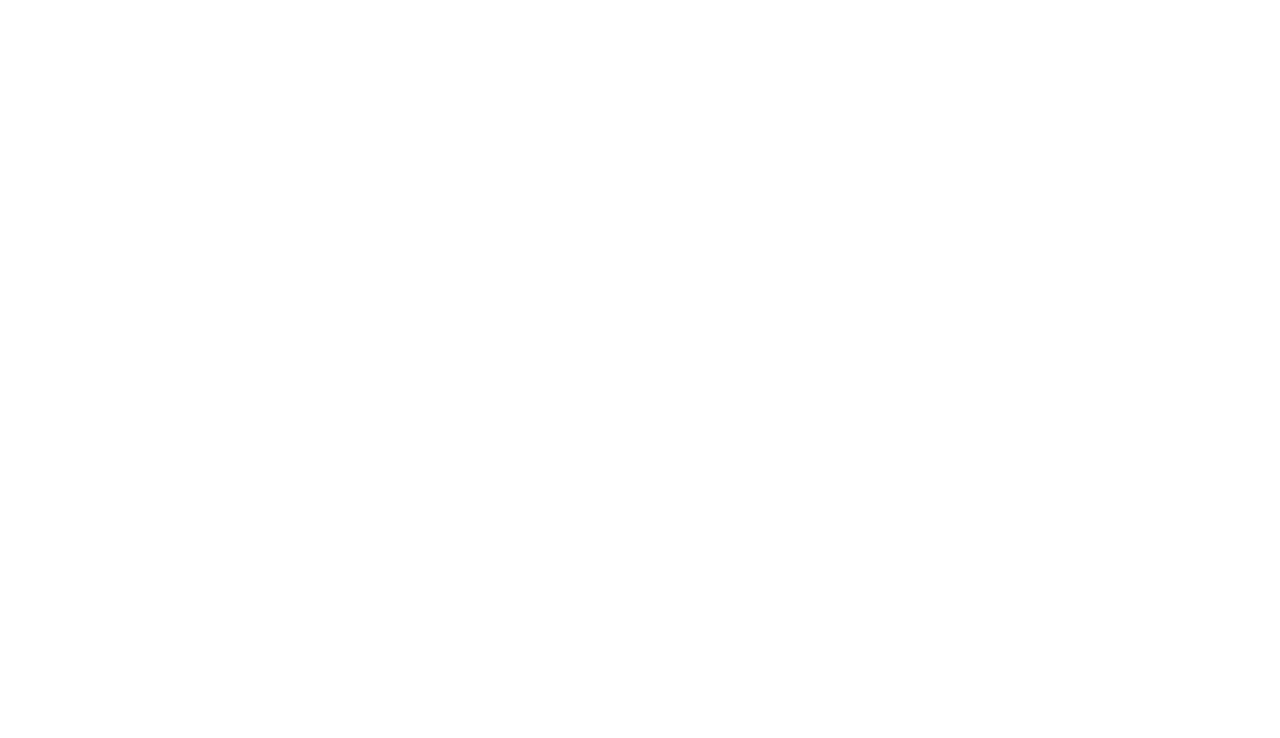
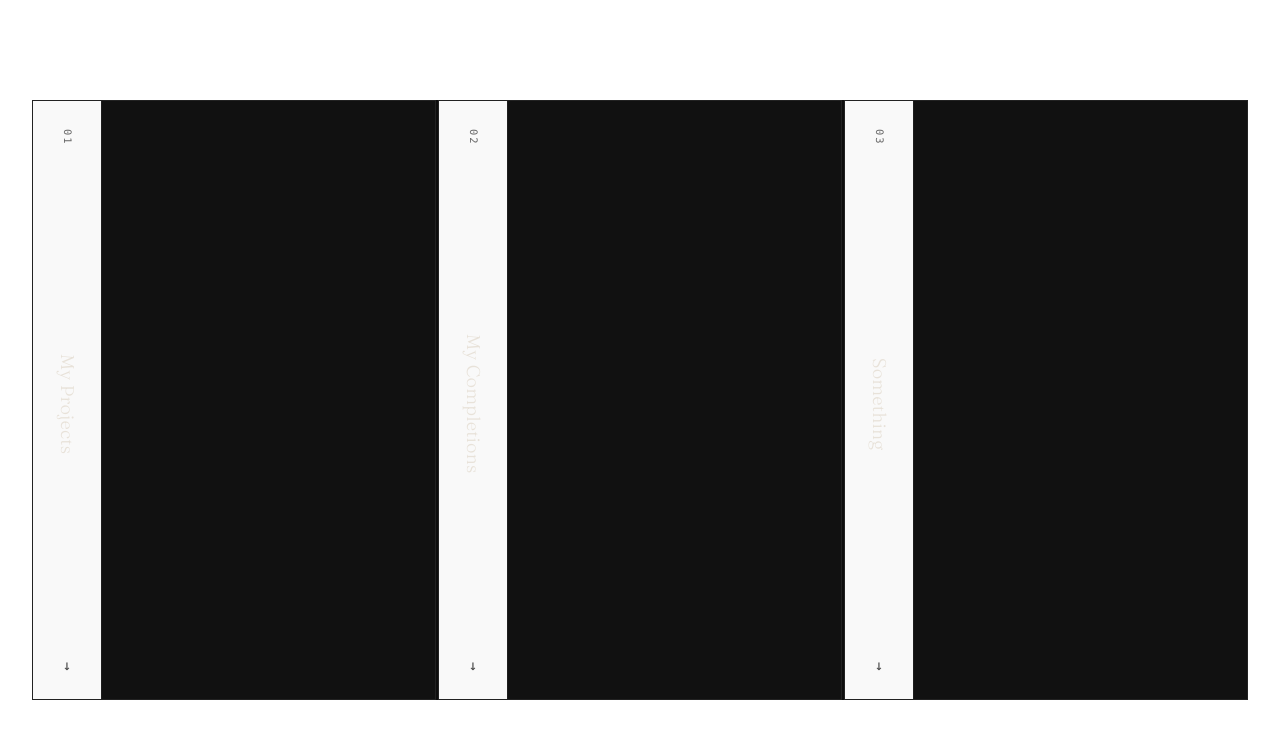
Before and after one commit to ORANGETAN3422/ORANGETAN3422.github.io, a Svelte app: page / in a window 1280 px wide. Shown: the top 738 px of the page. Built offline with nearby package versions, Linux system fonts and the light colour scheme.

Commit message:
accordion

```diff
--- a/package.json
+++ b/package.json
@@ -10,7 +10,7 @@
     "check": "svelte-check --tsconfig ./tsconfig.app.json && tsc -p tsconfig.node.json"
   },
   "devDependencies": {
-    "@sveltejs/vite-plugin-svelte": "^6.2.1",
+    "@sveltejs/vite-plugin-svelte": "^6.2.4",
     "@tsconfig/svelte": "^5.0.6",
     "@types/node": "^24.10.1",
     "svelte": "^5.45.2",
@@ -19,7 +19,7 @@
     "vite": "^7.3.1"
   },
   "dependencies": {
-    "@tailwindcss/vite": "^4.1.18",
-    "tailwindcss": "^4.1.18"
+    "@tailwindcss/vite": "^4.2.1",
+    "tailwindcss": "^4.2.1"
   }
 }
--- a/src/App.css
+++ b/src/App.css
@@ -20,6 +20,7 @@
   color: #646cff;
   text-decoration: inherit;
 }
+
 a:hover {
   color: #535bf2;
 }
@@ -48,33 +49,16 @@
   text-align: center;
 }
 
-button {
-  border-radius: 8px;
-  border: 1px solid transparent;
-  padding: 0.6em 1.2em;
-  font-size: 1em;
-  font-weight: 500;
-  font-family: inherit;
-  background-color: #1a1a1a;
-  cursor: pointer;
-  transition: border-color 0.25s;
-}
-button:hover {
-  border-color: #646cff;
-}
-button:focus,
-button:focus-visible {
-  outline: 4px auto -webkit-focus-ring-color;
-}
-
 @media (prefers-color-scheme: light) {
   :root {
     color: #213547;
     background-color: #ffffff;
   }
+
   a:hover {
     color: #747bff;
   }
+
   button {
     background-color: #f9f9f9;
   }
--- a/src/App.svelte
+++ b/src/App.svelte
@@ -1,3 +1,7 @@
 <script lang="ts">
+    import MainSection from "./components/Accordion.svelte";
+</script>
 
-</script>
+<main>
+    <MainSection />
+</main>
--- /dev/null
+++ b/src/components/Accordion.svelte
@@ -0,0 +1,99 @@
+<script lang="ts">
+    let active: number | null = null;
+
+    const panels = [
+        {
+            id: 0,
+            label: "01",
+            title: "My Projects",
+            content:
+                "This is the expanded content for the first panel. You can put anything here — rich text, components, images, forms. The panel grows to claim the horizontal space released by its siblings.",
+        },
+        {
+            id: 1,
+            label: "02",
+            title: "My Completions",
+            content:
+                "Second panel content lives here. When expanded, this section stretches out while the others compress to their minimum width, staying visible as slim vertical tabs.",
+        },
+        {
+            id: 2,
+            label: "03",
+            title: "Something",
+            content:
+                "Third panel content. Click any tab to expand it. Clicking an already-active panel collapses it back to equal distribution.",
+        },
+    ];
+
+    function toggle(id: number) {
+        active = active === id ? null : id;
+    }
+</script>
+
+<div class="flex flex-row h-150 w-full bg-[#0d0d0d] gap-0.5 font-mono">
+    {#each panels as panel}
+        {@const isExpanded = active === panel.id}
+        {@const isCollapsed = active !== null && active !== panel.id}
+
+        <div
+            class="relative flex flex-row overflow-hidden border border-[#222] bg-[#111] transition-all duration-550 ease-[cubic-bezier(0.77,0,0.175,1)]"
+            style="flex: {isExpanded ? 5 : isCollapsed ? 0.15 : 1}"
+        >
+            <!-- l;ine -->
+            <div
+                class="absolute top-0 left-0 right-0 h-0.5 z-10 transition-colors duration-300 {isExpanded
+                    ? 'bg-[#f5c97a]'
+                    : 'bg-transparent'}"
+            ></div>
+
+            <!-- vertical header -->
+            <button
+                on:click={() => toggle(panel.id)}
+                aria-expanded={isExpanded}
+                class="flex flex-col items-center gap-4 px-5 py-7 cursor-pointer shrink-0 border-r border-[#1e1e1e] transition-colors duration-200 hover:bg-[#181818] select-none outline-none"
+            >
+                <span
+                    class="vertical text-[0.65rem] tracking-[0.18em] text-[#666]"
+                >
+                    {panel.label}
+                </span>
+                <span
+                    class="vertical flex-1 text-[1.15rem] font-light tracking-[0.01em] whitespace-nowrap transition-colors duration-200 {isExpanded
+                        ? 'text-[#f5c97a]'
+                        : 'text-[#e8e2d9]'}"
+                    style="font-family: 'Fraunces', serif"
+                >
+                    {panel.title}
+                </span>
+                <span
+                    class="vertical text-[0.9rem] transition-all duration-450 ease-[cubic-bezier(0.77,0,0.175,1)] {isExpanded
+                        ? 'rotate-180 text-[#f5c97a]'
+                        : 'text-[#444]'}"
+                >
+                    →
+                </span>
+            </button>
+
+            <!-- panel content -->
+            <div
+                class="flex flex-1 items-start min-w-0 overflow-hidden transition-all duration-350 ease-in-out {isExpanded
+                    ? 'opacity-100 translate-x-0 p-7 pointer-events-auto'
+                    : 'opacity-0 translate-x-2 p-0 pointer-events-none'}"
+            >
+                <p
+                    class="text-[0.82rem] leading-[1.8] text-[#888] m-0 whitespace-normal"
+                >
+                    {panel.content}
+                </p>
+            </div>
+        </div>
+    {/each}
+</div>
+
+<style>
+    @import url("https://fonts.googleapis.com/css2?family=DM+Mono:wght@400;500&family=Fraunces:opsz,wght@9..144,300;9..144,600&display=swap");
+
+    .vertical {
+        writing-mode: vertical-rl;
+    }
+</style>
```
Also changed, not shown: 1 other file (tests, documents, lock files or other folders).
